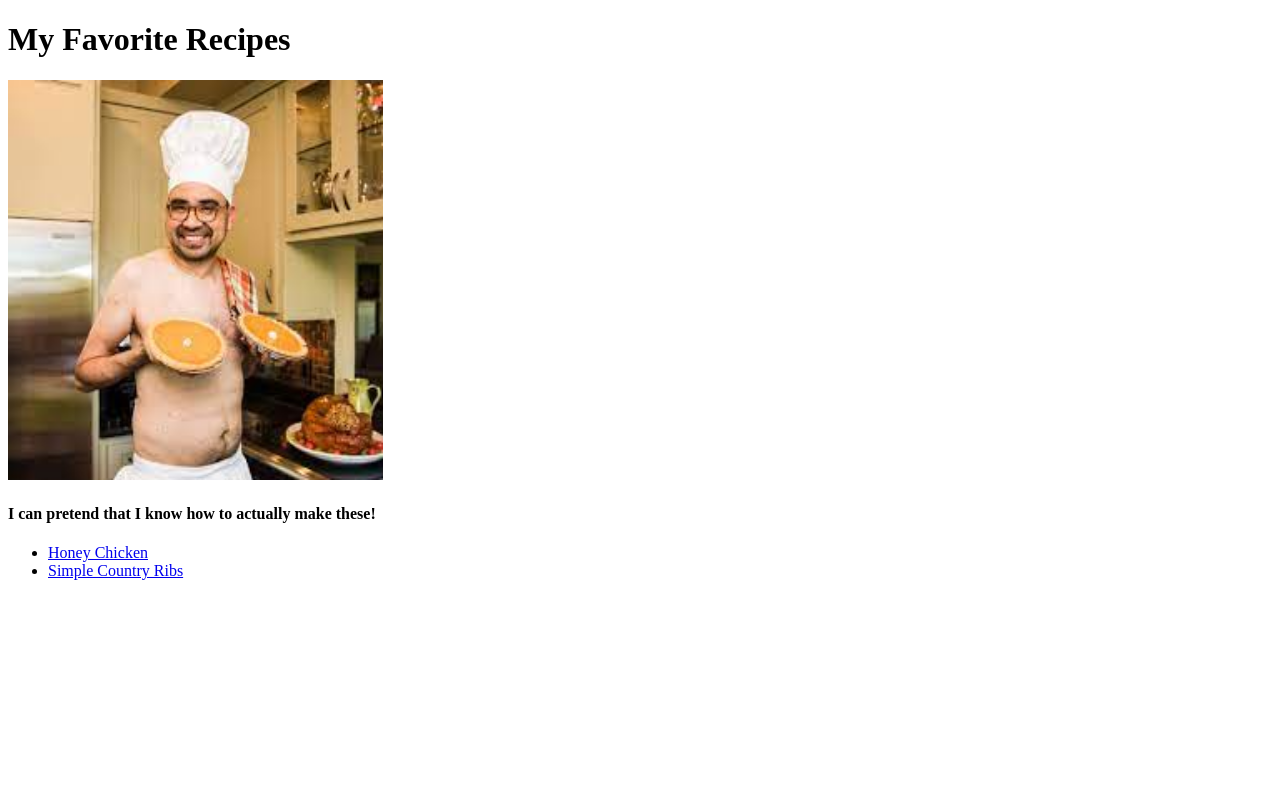
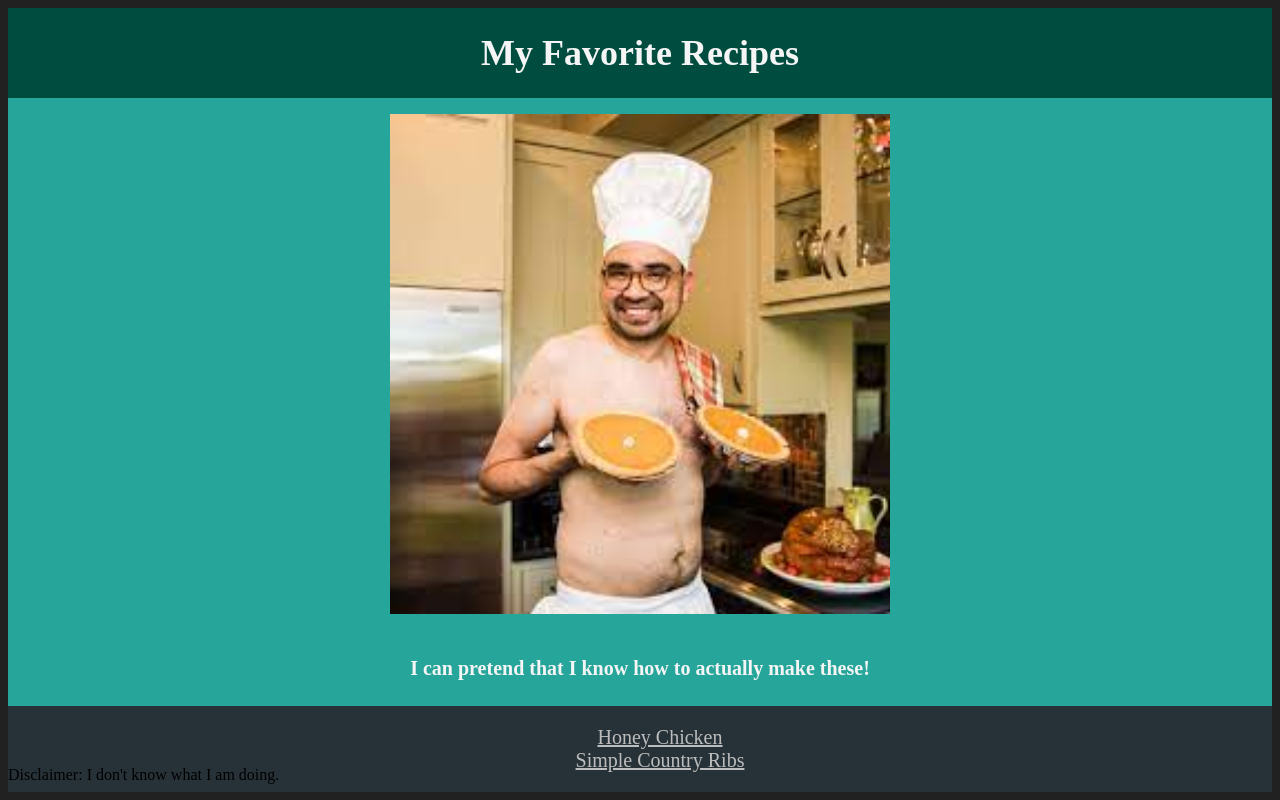
Before and after one commit to zdeezy/Odin-Recipes, a plain HTML site: page index.html in a window 1280 px wide. Drawn offline with Linux system fonts and the light colour scheme.

Commit message:
Beginning to work with CSS.
Playing with colors, alignment, display: flex and more.

```diff
--- a/index.html
+++ b/index.html
@@ -4,19 +4,31 @@
 
     <head>
         <title>My Favorite Recipes!</title>
+
+        <link rel="stylesheet" href="style.css">
     </head>
 
     <body>
-        <h1>My Favorite Recipes</h1>
+        <div class="title">
+            <h1>My Favorite Recipes</h1>
+        </div>
 
-        <img src="./images/gus.jpeg" alt="Who is that?" width="375" height="400">
-        <br>
-        <h4>I can pretend that I know how to actually make these!</h4>
+        <div class="main gus">
+            <img src="./images/gus.jpeg" alt="Who is that?">
+        </div>
+        <div class="main">
+            <h4>I can pretend that I know how to actually make these!</h4>
+        </div>
 
-        <ul>
-            <li><a href="./recipes/honeychicken.html">Honey Chicken</a></li>
-            <li><a href="./recipes/simplecountryribs.html">Simple Country Ribs</a></li>
-        </ul>
+        <div class="links">
+            <ul>
+                <li><a class="clicky" href="./recipes/honeychicken.html">Honey Chicken</a></li>
+                <li><a class="clicky" href="./recipes/simplecountryribs.html">Simple Country Ribs</a></li>
+            </ul>
+        </div>
 
+        <div class="footer">
+            <p>Disclaimer: I don't know what I am doing.</p>
+        </div>
     </body>
 </html>
--- /dev/null
+++ b/style.css
@@ -0,0 +1,72 @@
+img {
+    display: block;
+    margin-left: auto;
+    margin-right: auto;
+    height: auto;
+    width: 500px;
+}
+
+.title {
+    display: flex;
+    justify-content: center;
+    background-color: #004D40;
+    width: 100%;
+}
+
+.main.gus {
+    display: flex;
+    justify-content: center;
+    align-items: center;
+    overflow: auto;
+    padding: 1rem;
+    background-color: #26A69A;
+}
+
+.main {
+    justify-content: center;
+    display: flex;
+    background-color: #26A69A;
+}
+
+.links,.clicky {
+    text-align: center;
+    font-size: 20px;
+    background-color: #263238;
+}
+
+.links {
+    display: flex;
+    justify-content: center;
+}
+
+.clicky {
+    color: #BDBDBD;
+}
+
+.footer {
+    position: fixed;
+    bottom: 0;
+    align-content: center;
+}
+
+ul {
+    list-style: none;
+}
+
+h1,h4 {
+    display: flex;
+    color: #F5F5F5;
+}
+
+h1 {
+    font-size: 36px;
+}
+
+h4 {
+    text-align: center;
+    font-size: 20px;
+}
+
+body {
+    background-color: #212121;
+}
```
Also changed, not shown: recipes/honeychicken.html (+5 -3 lines), recipes/simplecountryribs.html (+2 -0 lines).
